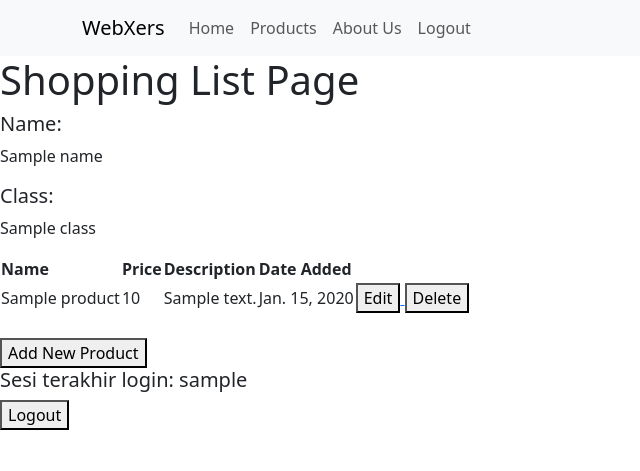
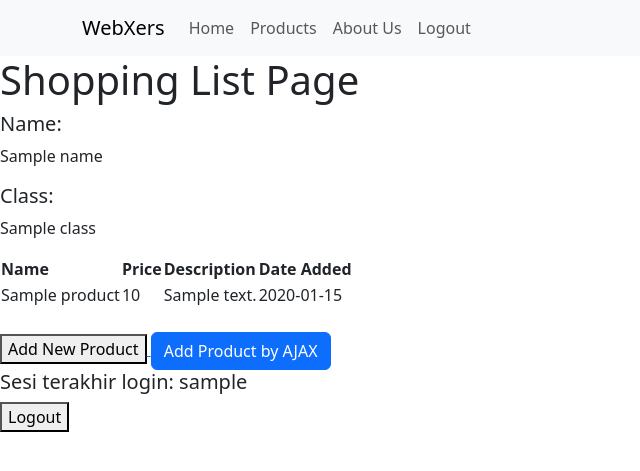
Before and after one commit to irsyadfadh/shopping_list, a Django app: template main/templates/main.html in a window 1280 px wide. Shown: the top 471 px of the page, without its empty margins (0-640 px from the left). Run offline with Django 4.2, Linux system fonts and the light colour scheme; tables that the repository leaves empty hold one stand-in row (values such as "Sample post"); the template is opened without the code that fills it: values that come from a table or form of the project are taken from there, most other values are stand-ins (such as "Sample title", 1, 10 or a date in 2020).

Commit message:
Tutorial 5 Selesai

```diff
--- a/Templates/base.html
+++ b/Templates/base.html
@@ -13,6 +13,8 @@
         {% endblock meta %}
         <link href="https://cdn.jsdelivr.net/npm/bootstrap@5.3.2/dist/css/bootstrap.min.css" rel="stylesheet" integrity="sha384-T3c6CoIi6uLrA9TneNEoa7RxnatzjcDSCmG1MXxSR1GAsXEV/Dwwykc2MPK8M2HN" crossorigin="anonymous">
         <script src="https://code.jquery.com/jquery-3.6.0.min.js" integrity="sha384-KyZXEAg3QhqLMpG8r+J4jsl5c9zdLKaUk5Ae5f5b1bw6AUn5f5v8FZJoMxm6f5cH1" crossorigin="anonymous"></script>
+        <script src="https://cdn.jsdelivr.net/npm/@popperjs/core@2.11.8/dist/umd/popper.min.js" integrity="sha384-I7E8VVD/ismYTF4hNIPjVp/Zjvgyol6VFvRkX/vR+Vc4jQkC+hVqc2pM8ODewa9r" crossorigin="anonymous"></script>
+        <script src="https://cdn.jsdelivr.net/npm/bootstrap@5.3.2/dist/js/bootstrap.min.js" integrity="sha384-BBtl+eGJRgqQAUMxJ7pMwbEyER4l1g+O15P+16Ep7Q9Q+zqX6gSbd85u4mG4QzX+" crossorigin="anonymous"></script>
 
     </head>
 
--- a/main/templates/main.html
+++ b/main/templates/main.html
@@ -29,6 +29,39 @@
         </div>
     </nav>
 
+    <div class="modal fade" id="exampleModal" tabindex="-1" aria-labelledby="exampleModalLabel" aria-hidden="true">
+        <div class="modal-dialog">
+            <div class="modal-content">
+                <div class="modal-header">
+                    <h1 class="modal-title fs-5" id="exampleModalLabel">Add New Product</h1>
+                    <button type="button" class="btn-close" data-bs-dismiss="modal" aria-label="Close"></button>
+                </div>
+                <div class="modal-body">
+                    <form id="form" onsubmit="return false;">
+                        {% csrf_token %}
+                        <div class="mb-3">
+                            <label for="name" class="col-form-label">Name:</label>
+                            <input type="text" class="form-control" id="name" name="name"></input>
+                        </div>
+                        <div class="mb-3">
+                            <label for="price" class="col-form-label">Price:</label>
+                            <input type="number" class="form-control" id="price" name="price"></input>
+                        </div>
+                        <div class="mb-3">
+                            <label for="description" class="col-form-label">Description:</label>
+                            <textarea class="form-control" id="description" name="description"></textarea>
+                        </div>
+                    </form>
+                </div>
+                <div class="modal-footer">
+                    <button type="button" class="btn btn-secondary" data-bs-dismiss="modal">Close</button>
+                    <button type="button" class="btn btn-primary" id="button_add" data-bs-dismiss="modal">Add Product</button>
+                </div>
+            </div>
+        </div>
+    </div>
+
+
     <h1>Shopping List Page</h1>
 
     <h5>Name:</h5>
@@ -37,17 +70,17 @@
     <h5>Class:</h5>
     <p>{{class}}</p>
 
-    <table>
+    {% comment %} <table>
         <tr>
             <th>Name</th>
             <th>Price</th>
             <th>Description</th>
             <th>Date Added</th>
-        </tr>
+        </tr> {% endcomment %}
 
         {% comment %} Berikut cara memperlihatkan data produk di bawah baris ini {% endcomment %}
 
-        {% for product in products %}
+        {% comment %} {% for product in products %}
             <tr>
                 <td>{{product.name}}</td>
                 <td>{{product.price}}</td>
@@ -67,7 +100,47 @@
                 </td>
             </tr>
         {% endfor %}
-    </table>
+    </table> {% endcomment %}
+    <table id="product_table"></table>
+    <script>
+        async function getProducts() {
+            return fetch("{% url 'main:get_product_json' %}").then((res) => res.json())
+        }
+        async function refreshProducts() {
+            document.getElementById("product_table").innerHTML = ""
+            const products = await getProducts()
+            let htmlString = `<tr>
+                <th>Name</th>
+                <th>Price</th>
+                <th>Description</th>
+                <th>Date Added</th>
+            </tr>`
+            products.forEach((item) => {
+                htmlString += `\n<tr>
+                <td>${item.fields.name}</td>
+                <td>${item.fields.price}</td>
+                <td>${item.fields.description}</td>
+                <td>${item.fields.date_added}</td>
+            </tr>`
+            })
+
+            document.getElementById("product_table").innerHTML = htmlString
+
+        }
+        refreshProducts()
+
+        function addProduct() {
+            fetch("{% url 'main:add_product_ajax' %}", {
+                method: "POST",
+                body: new FormData(document.querySelector('#form'))
+            }).then(refreshProducts)
+
+            document.getElementById("form").reset()
+            return false
+        }
+        document.getElementById("button_add").onclick = addProduct
+    </script>
+
 
     <br />
 
@@ -76,6 +149,8 @@
             Add New Product
         </button>
     </a>
+
+    <button type="button" class="btn btn-primary" data-bs-toggle="modal" data-bs-target="#exampleModal">Add Product by AJAX</button>
 
     <h5>Sesi terakhir login: {{ last_login }}</h5>
 
--- a/main/urls.py
+++ b/main/urls.py
@@ -8,7 +8,7 @@ from main.views import login_user #sesuaikan dengan nama fungsi yang dibuat
 from main.views import logout_user
 from main.views import edit_product
 from main.views import delete_product
-
+from main.views import get_product_json, add_product_ajax
 
 
 app_name = 'main'
@@ -23,5 +23,7 @@ urlpatterns = [
     path('logout/', logout_user, name='logout'),
     path('edit-product/<int:id>', edit_product, name='edit_product'),
     path('delete/<int:id>', delete_product, name='delete_product'),
+    path('get-product/', get_product_json, name='get_product_json'),
+    path('create-product-ajax/', add_product_ajax, name='add_product_ajax')
 
 ]
--- a/main/views.py
+++ b/main/views.py
@@ -14,6 +14,7 @@ from django.contrib.auth.decorators import login_required
 import datetime
 from django.http import HttpResponseRedirect
 from django.urls import reverse
+from django.views.decorators.csrf import csrf_exempt
 
 @login_required(login_url='/login')
 def show_main(request):
@@ -38,6 +39,7 @@ def create_product(request):
 
     context = {'form': form}
     return render(request, "create_product.html", context)
+
 
 def show_xml(request):
     data = Product.objects.all()
@@ -110,4 +112,23 @@ def delete_product(request, id):
     product.delete()
     # Kembali ke halaman awal
     return HttpResponseRedirect(reverse('main:show_main'))
+
+def get_product_json(request):
+    product_item = Product.objects.all()
+    return HttpResponse(serializers.serialize('json', product_item))
+
+@csrf_exempt
+def add_product_ajax(request):
+    if request.method == 'POST':
+        name = request.POST.get("name")
+        price = request.POST.get("price")
+        description = request.POST.get("description")
+        user = request.user
+
+        new_product = Product(name=name, price=price, description=description, user=user)
+        new_product.save()
+
+        return HttpResponse(b"CREATED", status=201)
+
+    return HttpResponseNotFound()
 # Create your views here.
```
